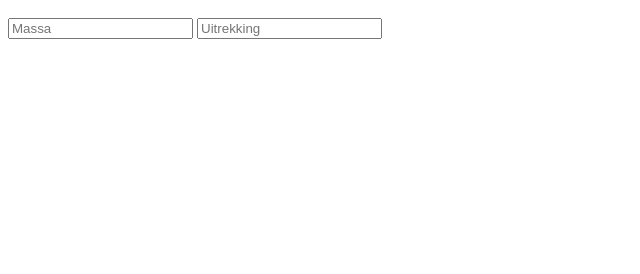
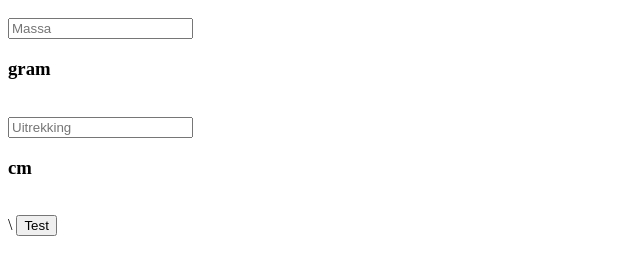
Before and after one commit to julescitronic/SpringWorld, a plain HTML site: page index.html in a window 1280 px wide. Shown: the part 48-322 px from the top of the page, without its empty margins (0-640 px from the left). Drawn offline with Linux system fonts and the light colour scheme.

Commit message:
Update index.html

```diff
--- a/index.html
+++ b/index.html
@@ -1,4 +1,14 @@
 <html>
   <h1>Spring test</h1>
-  <input type="text" placeholder="Massa">
-  <input type="text" placeholder="Uitrekking">
+
+  <script>
+    function test(){
+      Alert(document.getElementById("massText").value);
+    }
+  </script>
+
+  <div>
+    <input type="text" placeholder="Massa" name="massText"> <h3>gram</h3> <br>
+    <input type="text" placeholder="Uitrekking" name="uirekkingText"> <h3>cm</h3> <br>\
+    <button onClick="test();">Test</button>
+  </div>
```
